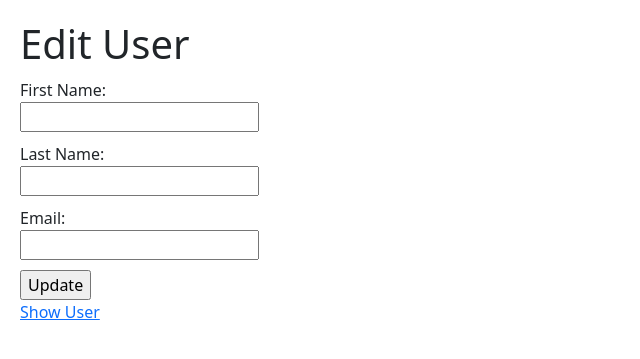
After one commit to ashleyann9535/user_cr, a Flask app: template templates/edit.html in a window 1280 px wide. The commit adds this page. Shown: the top 359 px of the page, without its empty margins (0-640 px from the left). Run offline with Flask 2, Linux system fonts and the light colour scheme; the template is opened without the code that fills it, so the values that code supplies are empty.

Commit message:
create view edit and delete functions

```diff
--- a/server.py
+++ b/server.py
@@ -16,10 +16,8 @@ def create_user():
         'lname': request.form['lname'],
         'email': request.form['email']
     }
-
 #pass form data into save class method in users
     User.save(data)
-
     return redirect('/users')
 
 
@@ -35,6 +33,38 @@ def read_all():
     print(users)
     return render_template('read_all.html', all_users = users)
 
+@app.route('/view/<int:id>')
+def view(id):
+    user = User.view_one(id)
+    return render_template('view.html', id = id, user = user)
+
+
+#Update
+@app.route('/edit/<int:id>')
+def edit(id):
+    user = User.view_one(id)
+    return render_template('edit.html', id = id, user = user)
+
+@app.route('/update/<int:id>', methods = ['POST'])
+def update(id):
+    data = {
+        'id': id,
+        'first_name': request.form['fname'],
+        'last_name': request.form['lname'],
+        'email': request.form['email']
+    }
+    User.update(data)
+
+    num = data['id']
+    return redirect(f'/view/{num}')
+
+
+#Delete
+@app.route('/delete/<int:id>')
+def delete_user(id):
+    User.delete_user(id)
+    return redirect('/users')
+
 
 if __name__ == "__main__":
     app.run(debug=True)
--- /dev/null
+++ b/templates/edit.html
@@ -0,0 +1,39 @@
+<!DOCTYPE html>
+<html lang="en">
+<head>
+    <meta charset="UTF-8">
+    <meta http-equiv="X-UA-Compatible" content="IE=edge">
+    <meta name="viewport" content="width=device-width, initial-scale=1.0">
+    <title>User - Edit</title>
+    <link
+      href="https://cdn.jsdelivr.net/npm/bootstrap@5.2.0-beta1/dist/css/bootstrap.min.css"
+      rel="stylesheet"
+      integrity="sha384-0evHe/X+R7YkIZDRvuzKMRqM+OrBnVFBL6DOitfPri4tjfHxaWutUpFmBp4vmVor"
+      crossorigin="anonymous"
+    />
+    <script
+      src="https://cdn.jsdelivr.net/npm/bootstrap@5.2.0-beta1/dist/js/bootstrap.bundle.min.js"
+      integrity="sha384-pprn3073KE6tl6bjs2QrFaJGz5/SUsLqktiwsUTF55Jfv3qYSDhgCecCxMW52nD2"
+      crossorigin="anonymous"
+    ></script>
+    <link
+    rel="stylesheet"
+    type="text/css"
+    href="{{ url_for('static', filename='styles.css') }}"
+  />
+</head>
+<body>
+    <h1>Edit User</h1>
+    <form action="/update/{{user.id}}" method="POST">
+        <label class="display_block" for="fname">First Name:</label>
+        <input type="text" name="fname" value="{{user.first_name}}">
+        <label class="display_block" for="lname">Last Name:</label>
+        <input type="text" name="lname" value="{{user.last_name}}">
+        <label class="display_block" for="email">Email:</label>
+        <input type="text" name="email" value="{{user.email}}">
+        <input class="display_block" type="submit" value="Update">
+    </form>
+
+    <a href="/view/{{user.id}}">Show User</a>
+</body>
+</html>
--- a/templates/read_all.html
+++ b/templates/read_all.html
@@ -32,6 +32,7 @@
             <th scope="col">Full Name</th>
             <th scope="col">Email</th>
             <th scope="col">Created At</th>
+            <th scope="col">Actions</th>
           </tr>
         </thead>
         <tbody>
@@ -41,6 +42,7 @@
             <td>{{one_user.first_name}} {{one_user.last_name}} </td>
             <td>{{one_user.email}}</td>
             <td>{{one_user.created_at}}</td>
+            <td><a href="/view/{{one_user.id}}">Show</a>| <a href="/edit/{{one_user.id}}">Edit</a>| <a href="/delete/{{one_user.id}}">Delete</a></td>
           </tr>
           {% endfor %}
         </tbody>
```
Also changed, not shown: templates/view.html (added, +37 -0 lines), user.py (+52 -16 lines).
